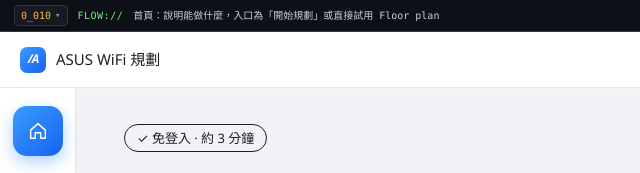
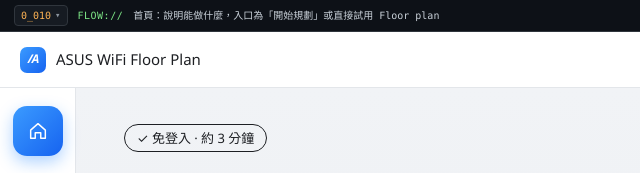
Before and after one commit to timyangasus/floorplan_web, a plain HTML site: page floorplan_web_index.html in a window 1280 px wide. Shown: the top 173 px of the page, 0-640 px from the left. Drawn offline with Linux system fonts and the light colour scheme.

Commit message:
Rename ASUS WiFi 規劃 to ASUS WiFi Floor Plan
Co-Authored-By: Claude Opus 5.5 <noreply@anthropic.com>

```diff
--- a/floorplan_web_index.html
+++ b/floorplan_web_index.html
@@ -3,7 +3,7 @@
 <head>
   <meta charset="UTF-8">
   <meta name="viewport" content="width=device-width, initial-scale=1">
-  <title>ASUS WiFi 規劃</title>
+  <title>ASUS WiFi Floor Plan</title>
   <link rel="stylesheet" href="flow/flow.css">
 </head>
 <body>
@@ -24,7 +24,7 @@
 
   <div class="app">
     <header class="topbar">
-      <div class="brand"><span class="brand-logo">/A</span>ASUS WiFi 規劃</div>
+      <div class="brand"><span class="brand-logo">/A</span>ASUS WiFi Floor Plan</div>
       <div class="topbar-actions">
         <button class="icon-btn" title="通知" aria-label="通知"><svg viewBox="0 0 24 24"><path d="M6 16V11a6 6 0 1 1 12 0v5l1.5 2h-15zM10 20a2 2 0 0 0 4 0"/></svg></button>
         <button class="icon-btn" title="搜尋" aria-label="搜尋"><svg viewBox="0 0 24 24"><circle cx="11" cy="11" r="6"/><path d="m20 20-4.5-4.5"/></svg></button>
--- a/flow/flow.js
+++ b/flow/flow.js
@@ -445,7 +445,7 @@
     const el = $('screen');
     el.scrollTop = 0;
     s.render(el);
-    document.title = 'ASUS WiFi 規劃';
+    document.title = 'ASUS WiFi Floor Plan';
   }
   if (new URLSearchParams(location.search).get('demo') === '0') document.body.classList.add('no-demo');
   // '#try' = free floor plan trial without a recommendation (used by the landing page)
```
Also changed, not shown: index.html (+2 -2 lines).
